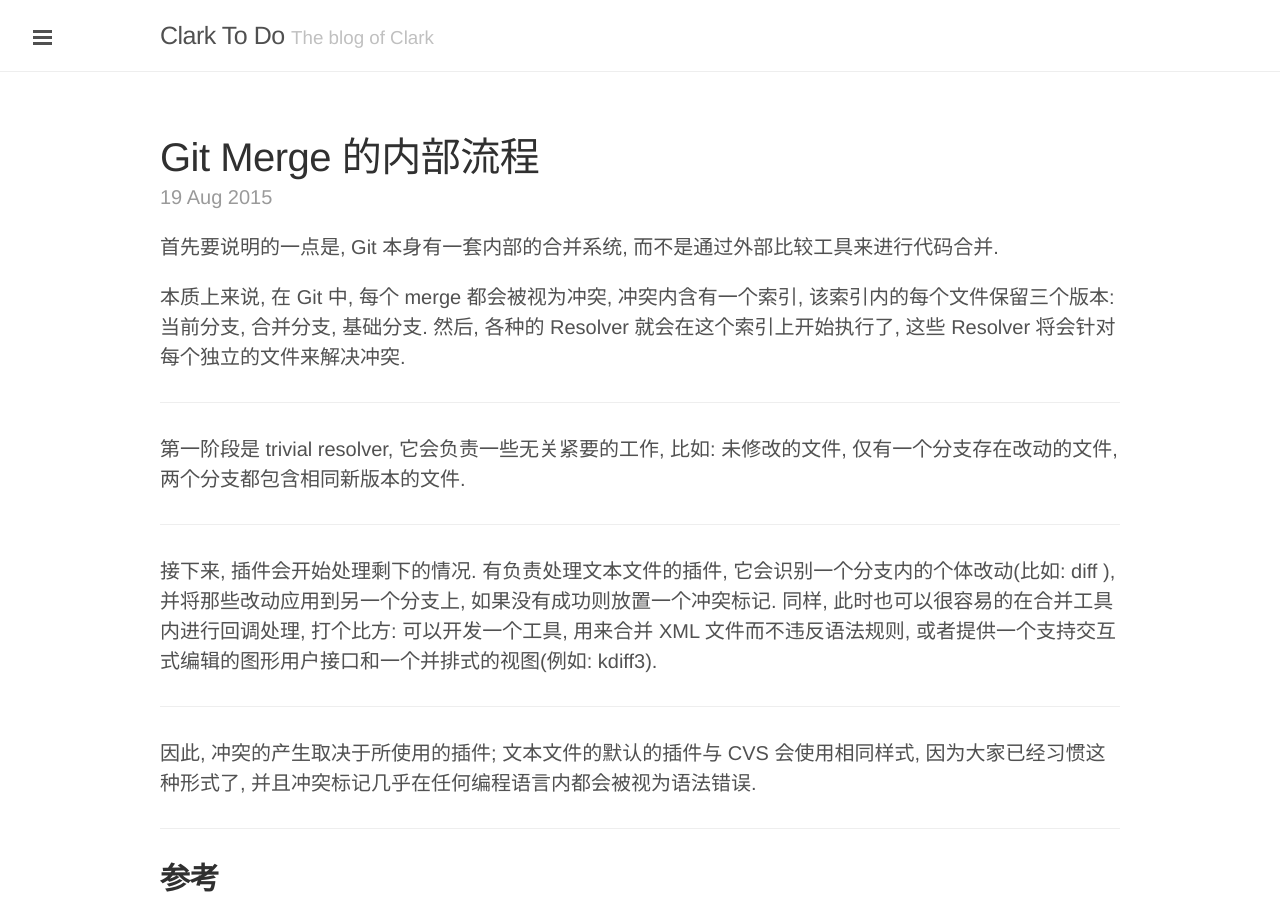
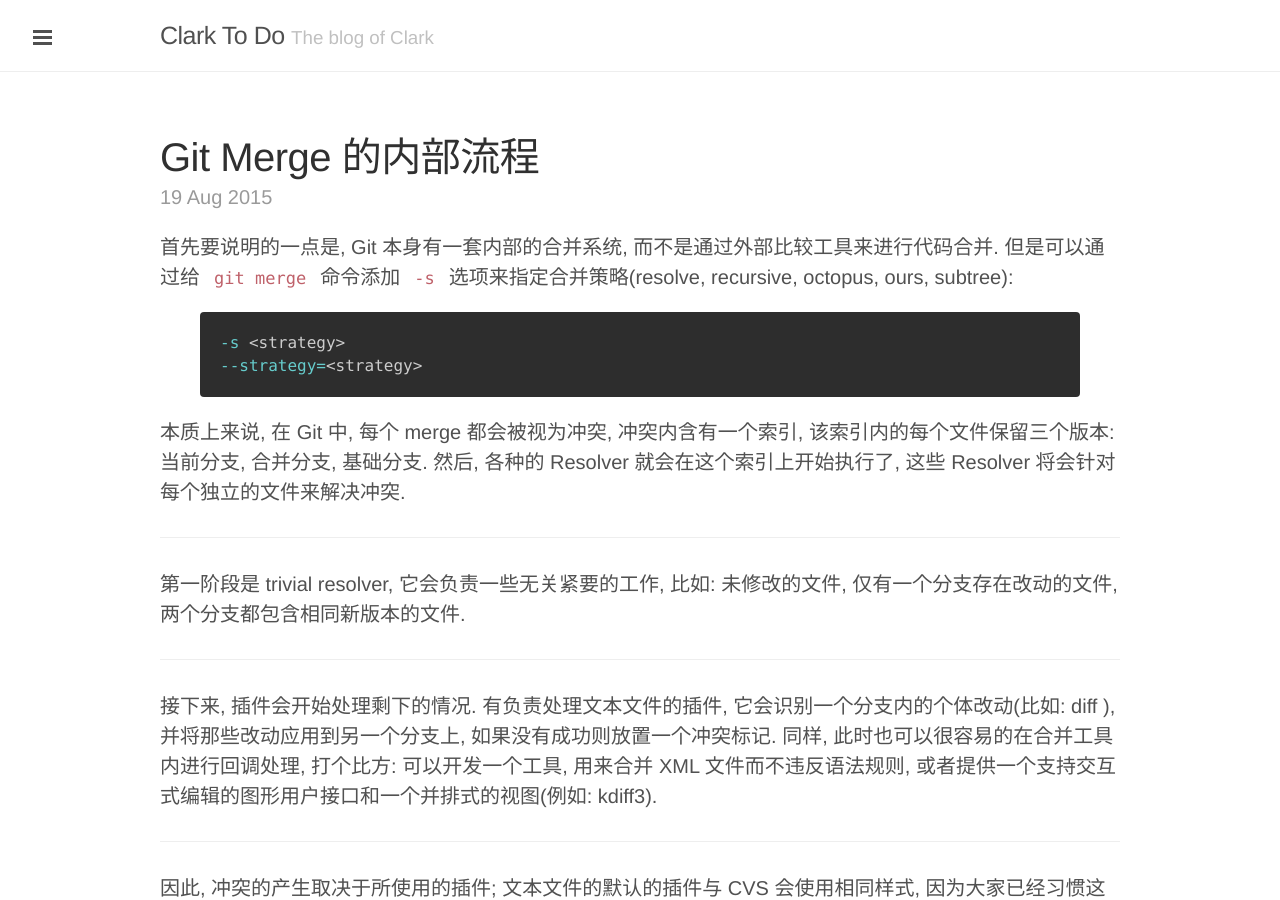
Before and after one commit to clarkdo/clarkdo.github.com, a Jekyll site: the page built from _posts/2015-08-19-60.md, in a window 1280 px wide and 900 px high. Built offline with Jekyll 4.4.1, drawn with Linux system fonts in a browser that asks for light colours; Markdown is read by kramdown in place of the engine named in the settings; comment, search, counter and statistics services are not loaded.

Commit message:
new post

```diff
--- a/_posts/2015-08-19-60.md
+++ b/_posts/2015-08-19-60.md
@@ -5,7 +5,12 @@ category: Git
 comments: true
 ---
 
-首先要说明的一点是, Git 本身有一套内部的合并系统, 而不是通过外部比较工具来进行代码合并.
+首先要说明的一点是, Git 本身有一套内部的合并系统, 而不是通过外部比较工具来进行代码合并. 但是可以通过给 `git merge` 命令添加 `-s` 选项来指定合并策略(resolve, recursive, octopus, ours, subtree):
+
+{% highlight bash %}
+-s <strategy>
+--strategy=<strategy>
+{% endhighlight %}
 
 本质上来说, 在 Git 中, 每个 merge 都会被视为冲突, 冲突内含有一个索引, 该索引内的每个文件保留三个版本: 当前分支, 合并分支, 基础分支. 然后, 各种的 Resolver 就会在这个索引上开始执行了, 这些 Resolver 将会针对每个独立的文件来解决冲突.
 
```
